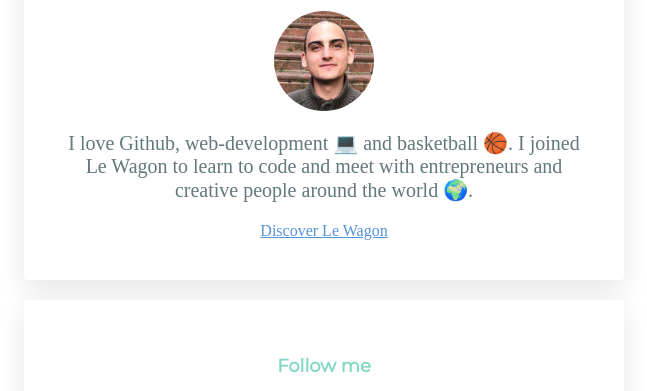
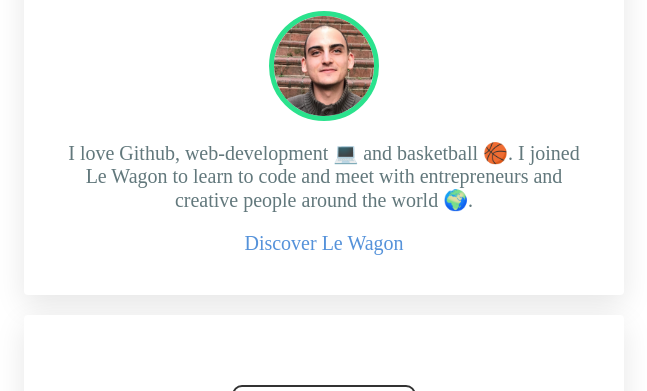
Before and after one commit to gitwithuli/profile, a plain HTML site: page index.html in a window 1280 px wide. Shown: the part 172-563 px from the top of the page, without its empty margins (316-963 px from the left). Drawn offline with Linux system fonts and the light colour scheme.

Commit message:
my profile page

```diff
--- a/index.html
+++ b/index.html
@@ -10,7 +10,7 @@
   <body>
     <div class="container">
       <div class="card-white" >
-        <h1>Hello I'm Ulas 🤪</h1>
+        <h1 id="greet">Hello I'm Ulas</h1>
         <img src="images/my_image.jpg" class= "img-circle" width="100px" alt="Ulas Savkin">
         <p>
           I love Github, web-development 💻 and basketball 🏀.
@@ -20,7 +20,7 @@
       </div>
 
       <div class="card-white">
-        <h2>Follow me</h2>
+        <h2 id="follow">Follow me</h2>
         <ul class="list-inline">
           <li>
             <a href="https://github.com/gitwithuli" target="_blank">
--- a/style.css
+++ b/style.css
@@ -49,12 +49,95 @@ a {
 
 .list-inline li {
   display: inline-block;
+  transform: translateX(0);
+  transition: transform 3s ease-out;
 }
 
+.list-inline li:hover{
+  color: red;
+  background-color: #2be28d;
+  transform: translateX(10px);
+}
+
+.btn-blue {
+  font-size: 20px;
+  font-weight: lighter;
+  text-decoration: none;
+}
+
+.btn-blue:hover {
+  color: black;
+  background-color: #2be28d;
+}
 
 .img-circle {
   border-radius: 50%;
+  border:5px solid #2be28d;
+  transition: transform 2s;
 }
+
+.img-circle:hover {
+  transform: scale(1.5);
+}
+
+#greet {
+  /*transform: translateX(0);
+  transition: transform 10s ease-out;*/
+}
+
+#greet:hover{
+  /*background: #2be28d;
+  color: white;
+  transform: translateX(10px)*/
+  visibility: hidden;
+}
+
+#follow{
+  border-radius: 10px;
+  border: 2px solid #333;
+  display: block;
+  font-family: ubuntu;
+  font-size: 20px;
+  margin: 30px auto;
+  overflow: hidden;
+  padding: 5px;
+  position: relative;
+  text-align: center;
+  text-decoration: none;
+  text-transform: uppercase;
+  transition: .3s;
+  width: 170px;
+  color: #2be28d;
+}
+
+#follow:after{
+  content: "";
+  background-color: #333;
+  display: block;
+  height: 0;
+  left: 50%;
+  position: absolute;
+  top: 50%;
+  transition: .3s;
+  width: 0;
+  z-index:-1;
+
+}
+
+#follow:hover{
+  border-color: #2be28d;
+  color: black;
+}
+
+#follow:hover:after {
+  background-color: #333;
+  border-radius: 100px;
+  height: 120%;
+  left: -21px;
+  top: -6px;
+  width: 120%;
+}
+
 
 /* Media Queries */
 
```
